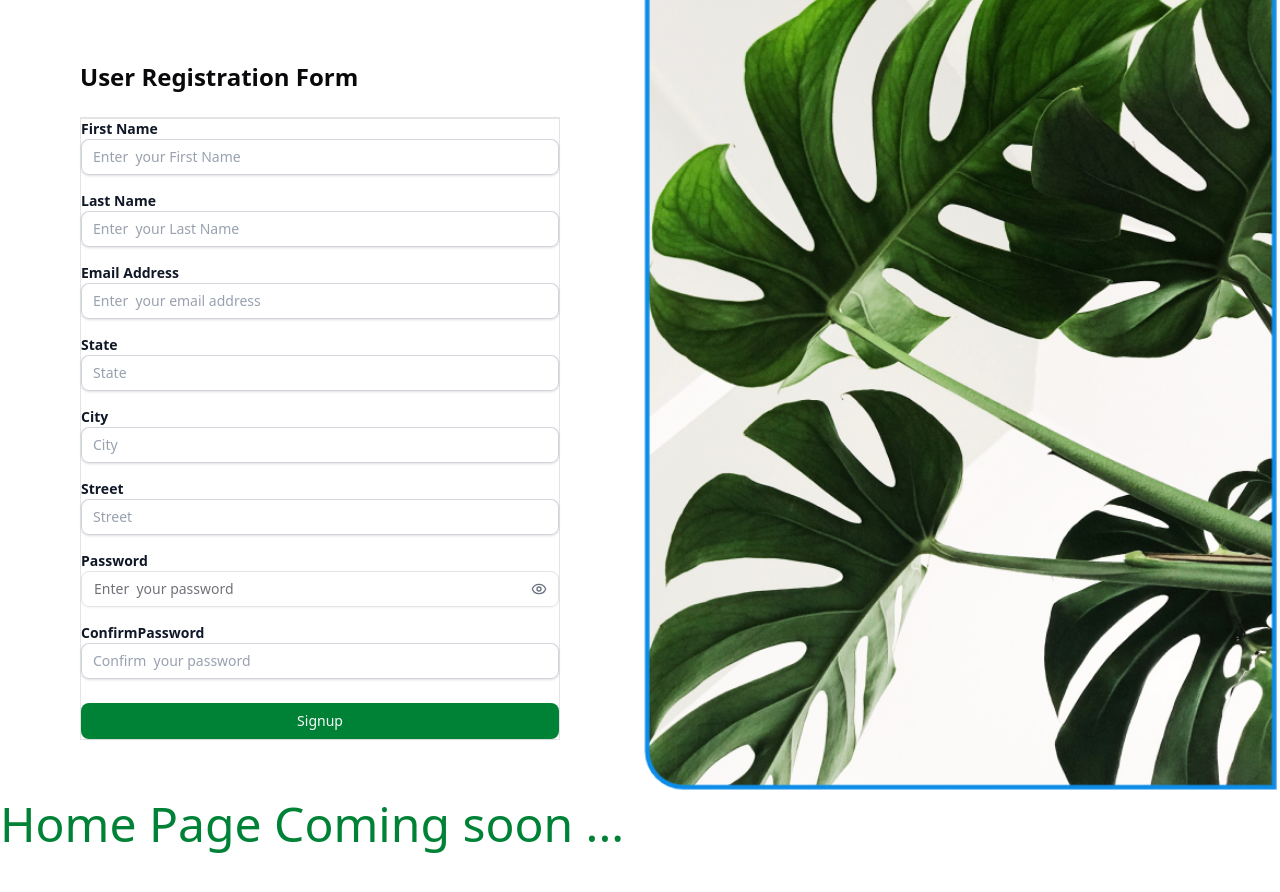
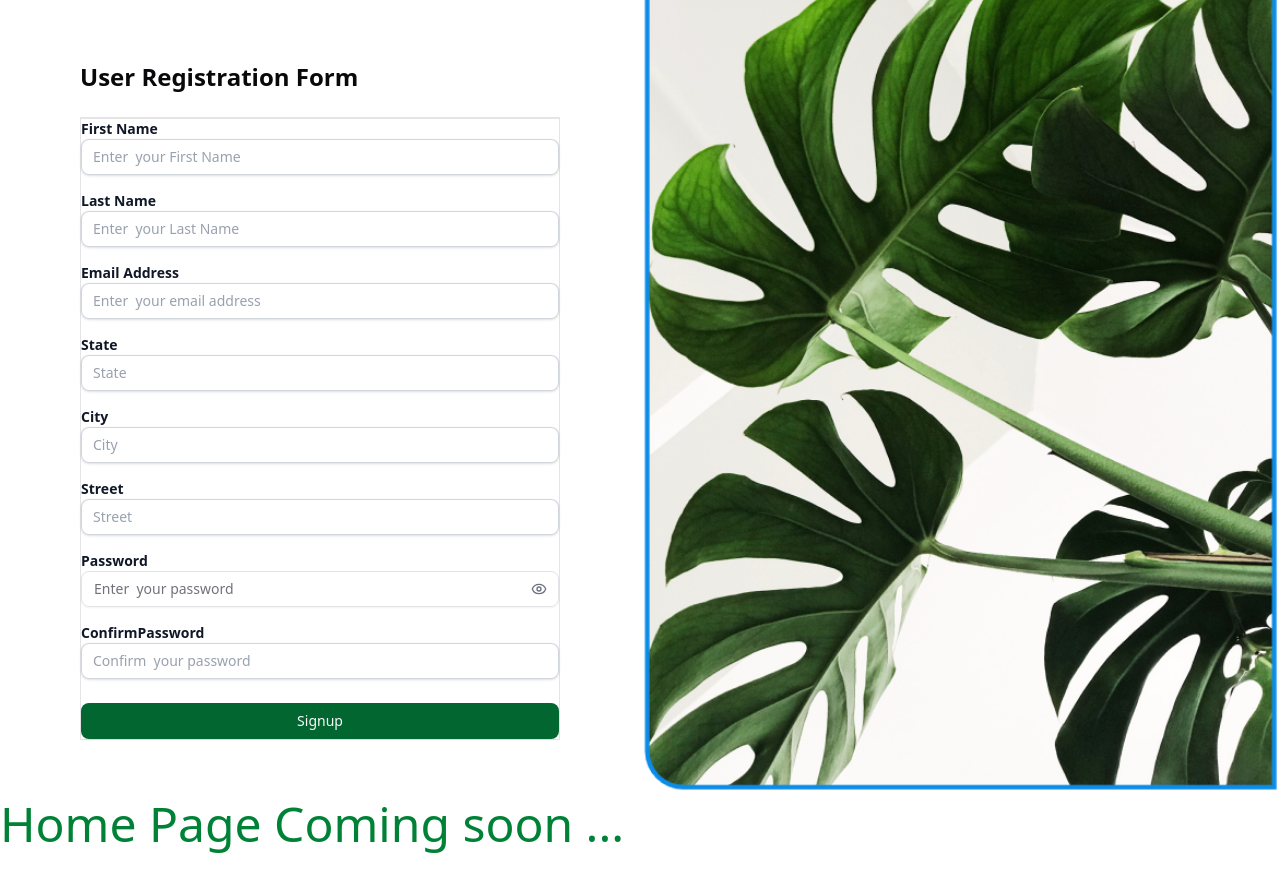
Before and after one commit to satishsubedi/E-Commerce-Client-Front, a React (Vite) app: page /signup in a window 1280 px wide. Shown: the top 892 px of the page. Built offline with nearby package versions, Linux system fonts and the light colour scheme.

Commit message:
change in signup feature n

```diff
--- a/src/components/log-in/SignupForm.jsx
+++ b/src/components/log-in/SignupForm.jsx
@@ -96,7 +96,7 @@ const SignupForm = () => {
           <div className="mt-6">
             <Button
               type="submit"
-              className="w-full bg-green-700 hover:bg-green-900"
+              className="w-full bg-green-800 hover:bg-green-900"
               //   disabled={isLoading}
             >
               Signup
```
